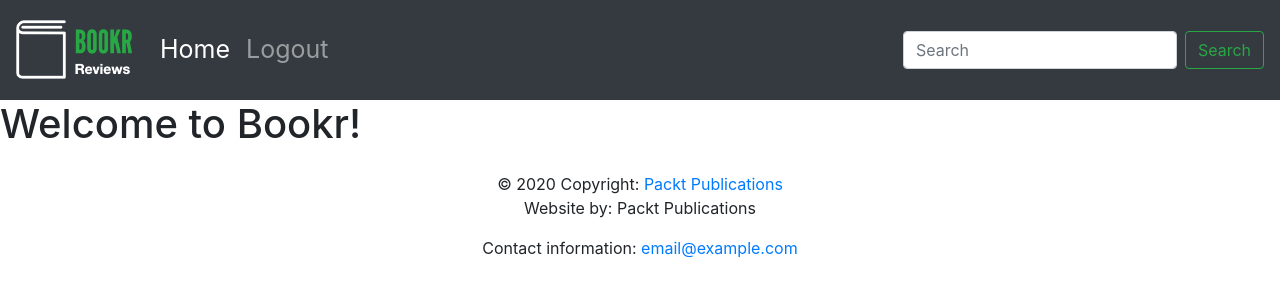
After one commit to ecedmondson/bookr, a Django app: template bookr/reviews/templates/reviews/base.html in a window 1280 px wide. The commit adds this page. Shown: the top 300 px of the page. Run offline with Django 3.2, Linux system fonts and the light colour scheme; the template is opened without the code that fills it, so the values that code supplies are empty; some libraries are stand-ins or nearby versions.

Commit message:
[Chapter 5] Activity 5.01

```diff
--- /dev/null
+++ b/bookr/reviews/templates/reviews/base.html
@@ -0,0 +1,3 @@
+{% extends 'base.html' %}
+{% load static %}
+{% block brand %}<img src="{% static 'reviews/logo.png' %}">{% endblock %}
--- a/bookr/templates/base.html
+++ b/bookr/templates/base.html
@@ -20,11 +20,14 @@
       .navbar-brand {
         font-size: 25px;
       }
+      .navbar-brand > img {
+        height: 60px;
+      }
     </style>
   </head>
   <body>
         <nav class="navbar navbar-expand-sm navbar-dark bg-dark sticky-top">
-          <a class="navbar-brand" href="/">Book Review</a>
+          <a class="navbar-brand" href="/">{% block brand %}Book Review{% endblock %}</a>
           <button class="navbar-toggler" type="button" data-toggle="collapse" data-target="#navbarSupportedContent" aria-controls="navbarSupportedContent" aria-expanded="false" aria-label="Toggle navigation">
             <span class="navbar-toggler-icon"></span>
           </button>
```
Also changed, not shown: bookr/reviews/static/reviews/logo.png (added), bookr/reviews/templates/reviews/book_details.html (renamed from bookr/templates/reviews/book_details.html), bookr/reviews/templates/reviews/books_list.html (renamed from bookr/templates/reviews/books_list.html), 3 other files.
